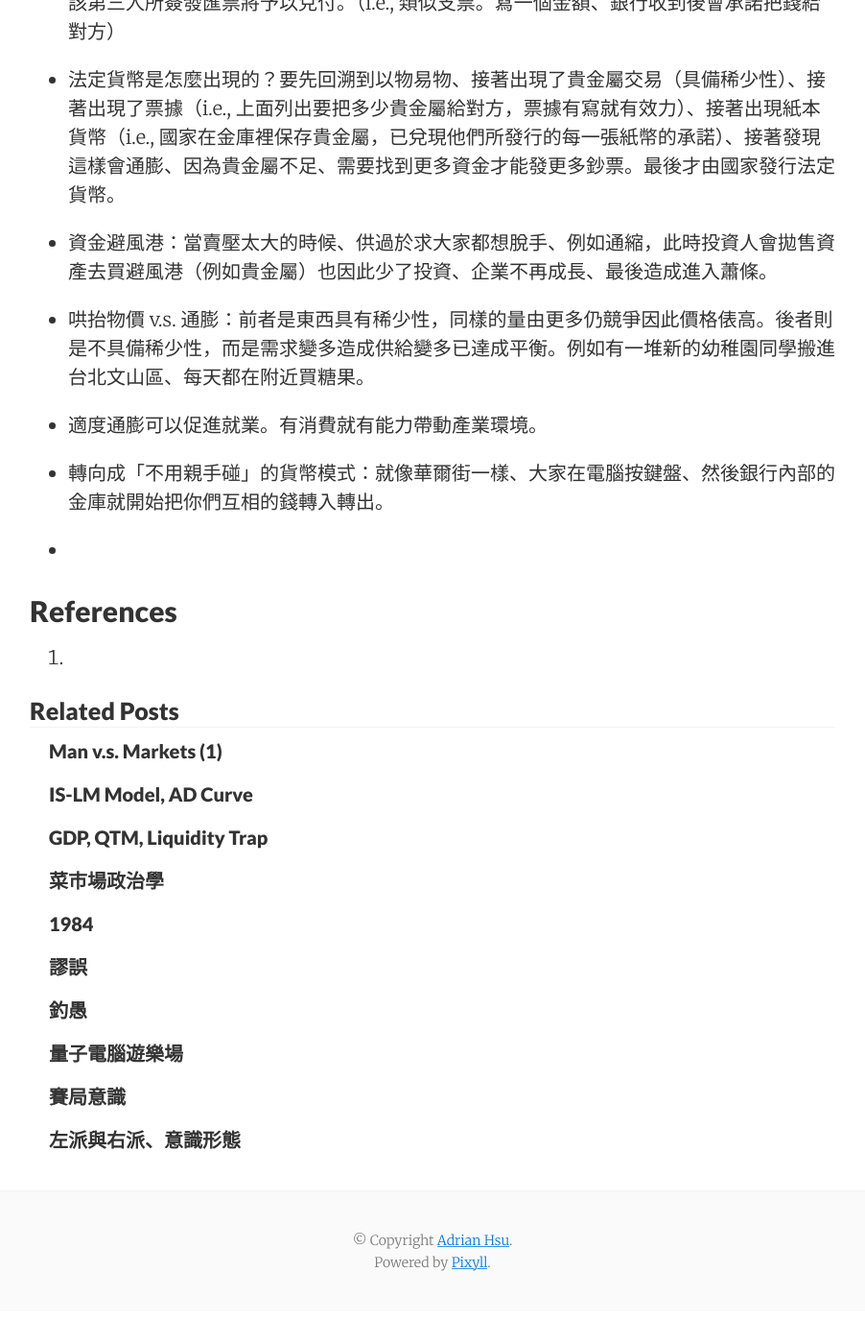
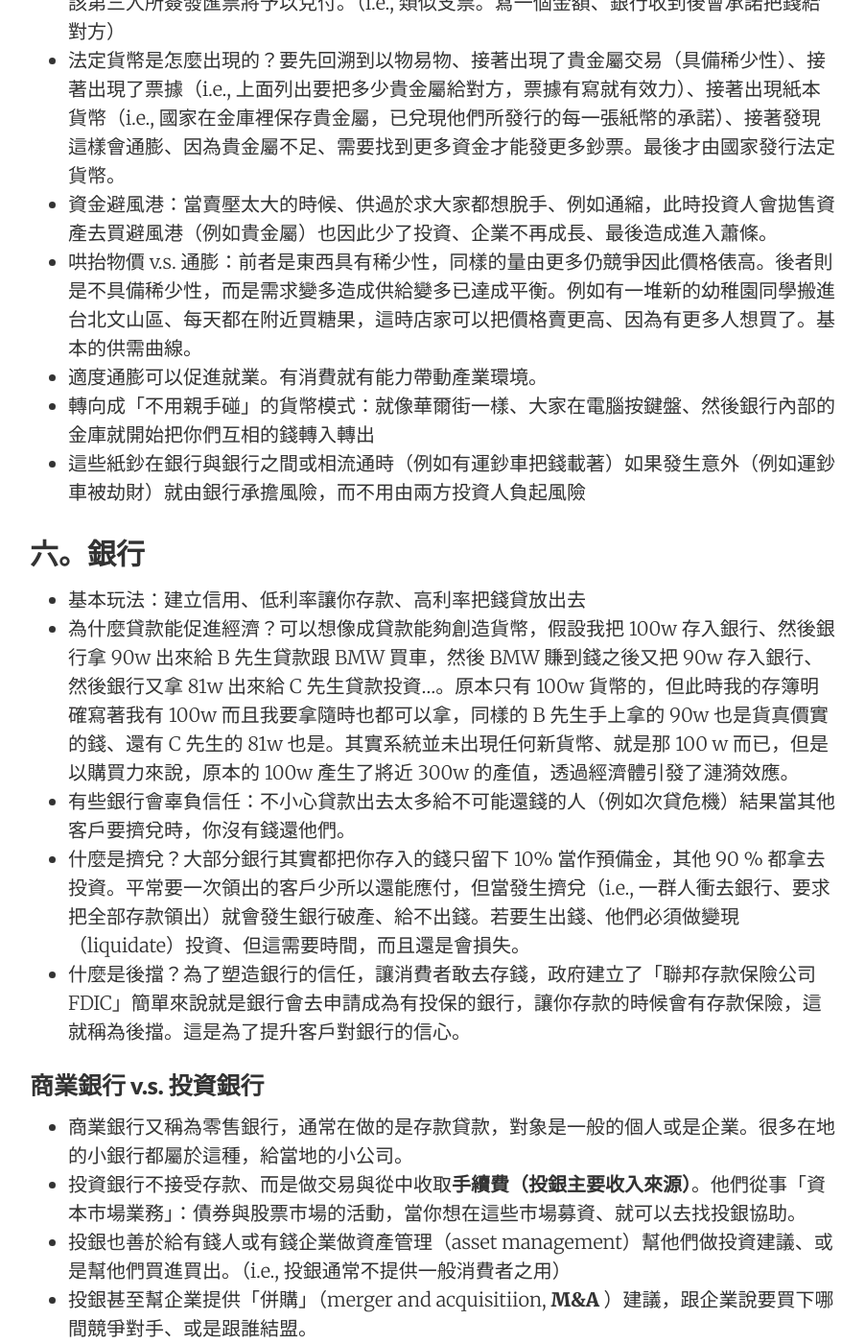
Before and after one commit to AdrianHsu/AdrianHsu.github.io, a Jekyll site: the page built from _posts/2019-1-14-man-vs-markets.md, in a window 1280 px wide and 1400 px high, scrolled down 647 px. Shown: the whole window at 96% size, without its empty margins (189-1091 px from the left). Built offline with Jekyll 4.4.1, drawn with Linux system fonts in a browser that asks for light colours; nearby versions of some CDN libraries; comment, search, counter and statistics services are not loaded; before the commit the page ends 2013 px from its top, so only the background shows below that; some of the changed text lies outside the part shown.

Commit message:
blog push

```diff
--- a/_posts/2019-1-14-man-vs-markets.md
+++ b/_posts/2019-1-14-man-vs-markets.md
@@ -15,18 +15,49 @@ categories:  inve
 ## 五。貨幣
 
 * 信用狀：（英語：Letter of Credit，常用縮寫：L/C）開狀銀行循顧客(即開狀申請人)之請求與指示，向第三人(即受益人)所簽發之一種文據。在該文據中，銀行向第三人承諾，對於該第三人所簽發匯票將予以兌付。（i.e., 類似支票。寫一個金額、銀行收到後會承諾把錢給對方）
+* 法定貨幣是怎麼出現的？要先回溯到以物易物、接著出現了貴金屬交易（具備稀少性）、接著出現了票據（i.e., 上面列出要把多少貴金屬給對方，票據有寫就有效力）、接著出現紙本貨幣（i.e., 國家在金庫裡保存貴金屬，已兌現他們所發行的每一張紙幣的承諾）、接著發現這樣會通膨、因為貴金屬不足、需要找到更多資金才能發更多鈔票。最後才由國家發行法定貨幣。
+* 資金避風港：當賣壓太大的時候、供過於求大家都想脫手、例如通縮，此時投資人會拋售資產去買避風港（例如貴金屬）也因此少了投資、企業不再成長、最後造成進入蕭條。
+* 哄抬物價 v.s. 通膨：前者是東西具有稀少性，同樣的量由更多仍競爭因此價格俵高。後者則是不具備稀少性，而是需求變多造成供給變多已達成平衡。例如有一堆新的幼稚園同學搬進台北文山區、每天都在附近買糖果，這時店家可以把價格賣更高、因為有更多人想買了。基本的供需曲線。
+* 適度通膨可以促進就業。有消費就有能力帶動產業環境。
+* 轉向成「不用親手碰」的貨幣模式：就像華爾街一樣、大家在電腦按鍵盤、然後銀行內部的金庫就開始把你們互相的錢轉入轉出
+* 這些紙鈔在銀行與銀行之間或相流通時（例如有運鈔車把錢載著）如果發生意外（例如運鈔車被劫財）就由銀行承擔風險，而不用由兩方投資人負起風險
 
-* 法定貨幣是怎麼出現的？要先回溯到以物易物、接著出現了貴金屬交易（具備稀少性）、接著出現了票據（i.e., 上面列出要把多少貴金屬給對方，票據有寫就有效力）、接著出現紙本貨幣（i.e., 國家在金庫裡保存貴金屬，已兌現他們所發行的每一張紙幣的承諾）、接著發現這樣會通膨、因為貴金屬不足、需要找到更多資金才能發更多鈔票。最後才由國家發行法定貨幣。
+## 六。銀行
 
-* 資金避風港：當賣壓太大的時候、供過於求大家都想脫手、例如通縮，此時投資人會拋售資產去買避風港（例如貴金屬）也因此少了投資、企業不再成長、最後造成進入蕭條。
+* 基本玩法：建立信用、低利率讓你存款、高利率把錢貸放出去
+* 為什麼貸款能促進經濟？可以想像成貸款能夠創造貨幣，假設我把 100w 存入銀行、然後銀行拿 90w 出來給 B 先生貸款跟 BMW 買車，然後 BMW 賺到錢之後又把 90w 存入銀行、然後銀行又拿 81w 出來給 C 先生貸款投資...。原本只有 100w 貨幣的，但此時我的存簿明確寫著我有 100w 而且我要拿隨時也都可以拿，同樣的 B 先生手上拿的 90w 也是貨真價實的錢、還有 C 先生的 81w 也是。其實系統並未出現任何新貨幣、就是那 100 w 而已，但是以購買力來說，原本的 100w 產生了將近 300w 的產值，透過經濟體引發了漣漪效應。
+* 有些銀行會辜負信任：不小心貸款出去太多給不可能還錢的人（例如次貸危機）結果當其他客戶要擠兌時，你沒有錢還他們。
+* 什麼是擠兌？大部分銀行其實都把你存入的錢只留下 10% 當作預備金，其他 90 % 都拿去投資。平常要一次領出的客戶少所以還能應付，但當發生擠兌（i.e., 一群人衝去銀行、要求把全部存款領出）就會發生銀行破產、給不出錢。若要生出錢、他們必須做變現（liquidate）投資、但這需要時間，而且還是會損失。
+* 什麼是後擋？為了塑造銀行的信任，讓消費者敢去存錢，政府建立了「聯邦存款保險公司 FDIC」簡單來說就是銀行會去申請成為有投保的銀行，讓你存款的時候會有存款保險，這就稱為後擋。這是為了提升客戶對銀行的信心。
 
-* 哄抬物價 v.s. 通膨：前者是東西具有稀少性，同樣的量由更多仍競爭因此價格俵高。後者則是不具備稀少性，而是需求變多造成供給變多已達成平衡。例如有一堆新的幼稚園同學搬進台北文山區、每天都在附近買糖果。
+### 商業銀行 v.s. 投資銀行
 
-* 適度通膨可以促進就業。有消費就有能力帶動產業環境。
+* 商業銀行又稱為零售銀行，通常在做的是存款貸款，對象是一般的個人或是企業。很多在地的小銀行都屬於這種，給當地的小公司。
+* 投資銀行不接受存款、而是做交易與從中收取**手續費（投銀主要收入來源）**。他們從事「資本市場業務」：債券與股票市場的活動，當你想在這些市場募資、就可以去找投銀協助。
+* 投銀也善於給有錢人或有錢企業做資產管理（asset management）幫他們做投資建議、或是幫他們買進買出。（i.e., 投銀通常不提供一般消費者之用）
+* 投銀甚至幫企業提供「併購」（merger and acquisitiion, **M&A** ）建議，跟企業說要買下哪間競爭對手、或是跟誰結盟。
+* 最有名的投銀例如：**高盛（Goldman Sachs）、摩根士丹利（Morgan Stanley）、雷曼兄弟**。
+* 也有**精品投資銀行（Boutique）**，就是業務很專精的投銀、例如專做電影業、電信業。
 
-* 轉向成「不用親手碰」的貨幣模式：就像華爾街一樣、大家在電腦按鍵盤、然後銀行內部的金庫就開始把你們互相的錢轉入轉出。
+### 商銀可以做投銀的事情嗎？
 
-*
+* 1933 年美國銀行法規定，商銀不准做資本市場業務（i.e., 投銀主要做的事）、同樣的投銀也不准做存放款（i.e., 商銀主要做的事）。
+* 原因在於：監理單位擔心如果商銀做了投資銀行的資本市場業務，結果沒拿捏好會危及一般客戶或企業的存款。因此他們主張把這兩類活動分開來。
+* 直到 1999 年，這個條款被撤銷了，現在大部分銀行都是兩種功能兼具。
+
+### 同類拆款、附買回
+
+* 同類拆款：指的是銀行彼此之間借貸、時間很短、可能一星期、也可能不到 24 hrs。越高階的銀行（e.g., 投銀）越容易有同類拆款，像是華爾街的投銀就很多。
+* 做這種同類拆款的動機在於，每家銀行都有可能坐擁一些過剩現金、或是都有可能短缺一些現金。因此銀行之間就把這些多餘現金借出去一個晚上、賺回一些微薄報酬。
+* **附買回（repo）**專指的是隔夜（i.e, 24hrs 之內）拆款，時間很短的一種貸款，流動性極高。「附買回」指的就是需要現金的銀行、把某些證券賣給另一家對手，然後出售時附上協議，說明我一定會在沒過多久後買回這些證券。
+
+
+
+* 銀行體系就像是經濟體的引擎，而銀行同業拆款市場則像是油幫浦、像潤滑劑讓整部銀行體機器的每個零件（i.e., 一家一家的銀行）都能平順運作。
+
+*  中央銀行：導引政府貨幣流向銀行體系。在美國的央行就是聯邦準備銀行（Federal Reserve）。
+
+## 八。聯準會、財政部
 
 
 
```
